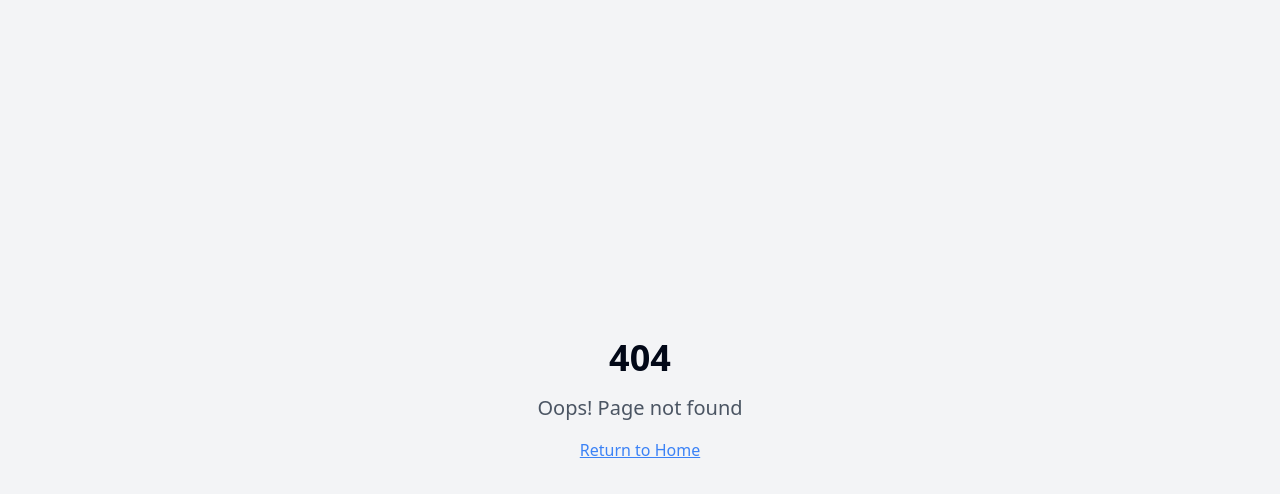
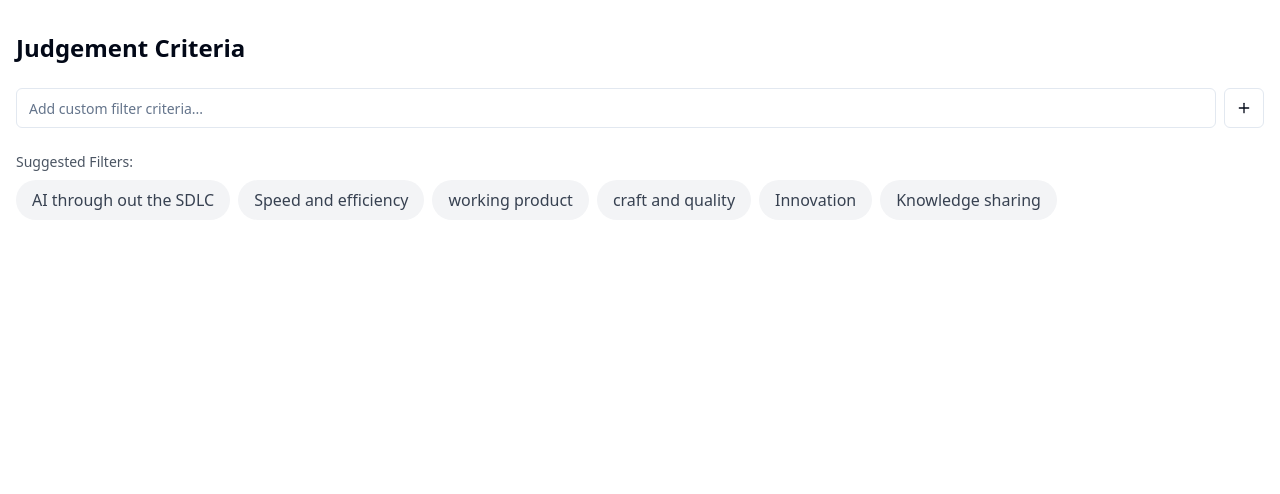
Before and after one commit to nitinrajkumarparuchuri/metpune-fe, a React (Vite) app: page /judgement-criteria in a window 1280 px wide. Before the commit this address had no page. Shown: the top 494 px of the page. Built offline with nearby package versions, Linux system fonts and the light colour scheme.

Commit message:
feat: Add Judgement Criteria page
Implement the Judgement Criteria page with a text box for manual filters and suggestive filter pills.

```diff
--- a/src/App.tsx
+++ b/src/App.tsx
@@ -7,6 +7,7 @@ import { BrowserRouter, Routes, Route } from "react-router-dom";
 import Index from "./pages/Index";
 import Dashboard from "./pages/Dashboard";
 import NotFound from "./pages/NotFound";
+import JudgementCriteria from "./pages/JudgementCriteria";
 
 const queryClient = new QueryClient();
 
@@ -19,6 +20,7 @@ const App = () => (
         <Routes>
           <Route path="/" element={<Index />} />
           <Route path="/dashboard" element={<Dashboard />} />
+          <Route path="/judgement-criteria" element={<JudgementCriteria />} />
           <Route path="*" element={<NotFound />} />
         </Routes>
       </BrowserRouter>
--- a/src/components/HackathonDetails.tsx
+++ b/src/components/HackathonDetails.tsx
@@ -1,4 +1,3 @@
-
 import React from 'react';
 import {
   Table,
@@ -11,6 +10,7 @@ import {
 import { Button } from '@/components/ui/button';
 import { FileText } from 'lucide-react';
 import { Dialog, DialogContent, DialogHeader, DialogTitle, DialogDescription } from '@/components/ui/dialog';
+import { useNavigate } from 'react-router-dom';
 
 interface Team {
   id: string;
@@ -21,7 +21,6 @@ interface Team {
   files: string[];
 }
 
-// Mock data - in a real app, this would come from an API
 const mockTeams: Record<string, Team[]> = {
   '1': [
     { id: '1', name: 'Team Alpha', presentationTitle: 'AI Healthcare Assistant', status: 'Completed', score: 85, files: ['presentation.pdf', 'demo.mp4'] },
@@ -44,11 +43,10 @@ interface HackathonDetailsProps {
 
 const HackathonDetails = ({ hackathonId, type }: HackathonDetailsProps) => {
   const [selectedTeam, setSelectedTeam] = React.useState<Team | null>(null);
+  const navigate = useNavigate();
   const teams = mockTeams[hackathonId] || [];
 
-  // Simplified condition to check if the type contains "in progress" (case insensitive)
   const showEvaluateButton = type.toLowerCase().includes('in progress');
-  console.log("Hackathon type:", type, "Should show evaluate button:", showEvaluateButton);
 
   return (
     <div className="space-y-6">
@@ -91,13 +89,13 @@ const HackathonDetails = ({ hackathonId, type }: HackathonDetailsProps) => {
           <Button
             size="lg"
             className="w-full py-6 text-lg font-semibold bg-purple-600 hover:bg-purple-700"
+            onClick={() => navigate('/judgement-criteria')}
           >
             Evaluate Hackathon
           </Button>
         </div>
       )}
 
-      {/* Files Dialog */}
       <Dialog open={!!selectedTeam} onOpenChange={() => setSelectedTeam(null)}>
         <DialogContent>
           <DialogHeader>
--- /dev/null
+++ b/src/pages/JudgementCriteria.tsx
@@ -0,0 +1,105 @@
+
+import React, { useState } from 'react';
+import { Input } from '@/components/ui/input';
+import { Button } from '@/components/ui/button';
+import { Plus, X } from 'lucide-react';
+
+const JudgementCriteria = () => {
+  const [filters, setFilters] = useState<string[]>([]);
+  const [inputValue, setInputValue] = useState('');
+
+  const suggestedFilters = [
+    'AI through out the SDLC',
+    'Speed and efficiency',
+    'working product',
+    'craft and quality',
+    'Innovation',
+    'Knowledge sharing'
+  ];
+
+  const addFilter = (filter: string) => {
+    if (!filters.includes(filter) && filter.trim() !== '') {
+      setFilters([...filters, filter]);
+      setInputValue('');
+    }
+  };
+
+  const removeFilter = (filterToRemove: string) => {
+    setFilters(filters.filter(filter => filter !== filterToRemove));
+  };
+
+  const handleKeyPress = (e: React.KeyboardEvent) => {
+    if (e.key === 'Enter' && inputValue.trim()) {
+      addFilter(inputValue);
+    }
+  };
+
+  return (
+    <div className="container mx-auto px-4 py-8">
+      <h1 className="text-2xl font-bold mb-6">Judgement Criteria</h1>
+
+      {/* Filter input with add button */}
+      <div className="flex gap-2 mb-6">
+        <div className="flex-1 relative">
+          <Input
+            type="text"
+            placeholder="Add custom filter criteria..."
+            value={inputValue}
+            onChange={(e) => setInputValue(e.target.value)}
+            onKeyPress={handleKeyPress}
+            className="w-full pr-10"
+          />
+        </div>
+        <Button
+          onClick={() => addFilter(inputValue)}
+          variant="outline"
+          size="icon"
+        >
+          <Plus className="h-4 w-4" />
+        </Button>
+      </div>
+
+      {/* Selected filters */}
+      {filters.length > 0 && (
+        <div className="mb-6">
+          <h2 className="text-sm text-gray-600 mb-2">Selected Filters:</h2>
+          <div className="flex flex-wrap gap-2">
+            {filters.map((filter, index) => (
+              <div
+                key={index}
+                className="flex items-center gap-1 bg-purple-100 text-purple-700 px-3 py-1 rounded-full"
+              >
+                <span>{filter}</span>
+                <button
+                  onClick={() => removeFilter(filter)}
+                  className="hover:text-purple-900"
+                >
+                  <X className="h-3 w-3" />
+                </button>
+              </div>
+            ))}
+          </div>
+        </div>
+      )}
+
+      {/* Suggested filters */}
+      <div>
+        <h2 className="text-sm text-gray-600 mb-2">Suggested Filters:</h2>
+        <div className="flex flex-wrap gap-2">
+          {suggestedFilters.map((filter, index) => (
+            <button
+              key={index}
+              onClick={() => addFilter(filter)}
+              className="bg-gray-100 hover:bg-gray-200 text-gray-700 px-4 py-2 rounded-full transition-colors"
+              disabled={filters.includes(filter)}
+            >
+              {filter}
+            </button>
+          ))}
+        </div>
+      </div>
+    </div>
+  );
+};
+
+export default JudgementCriteria;
```
